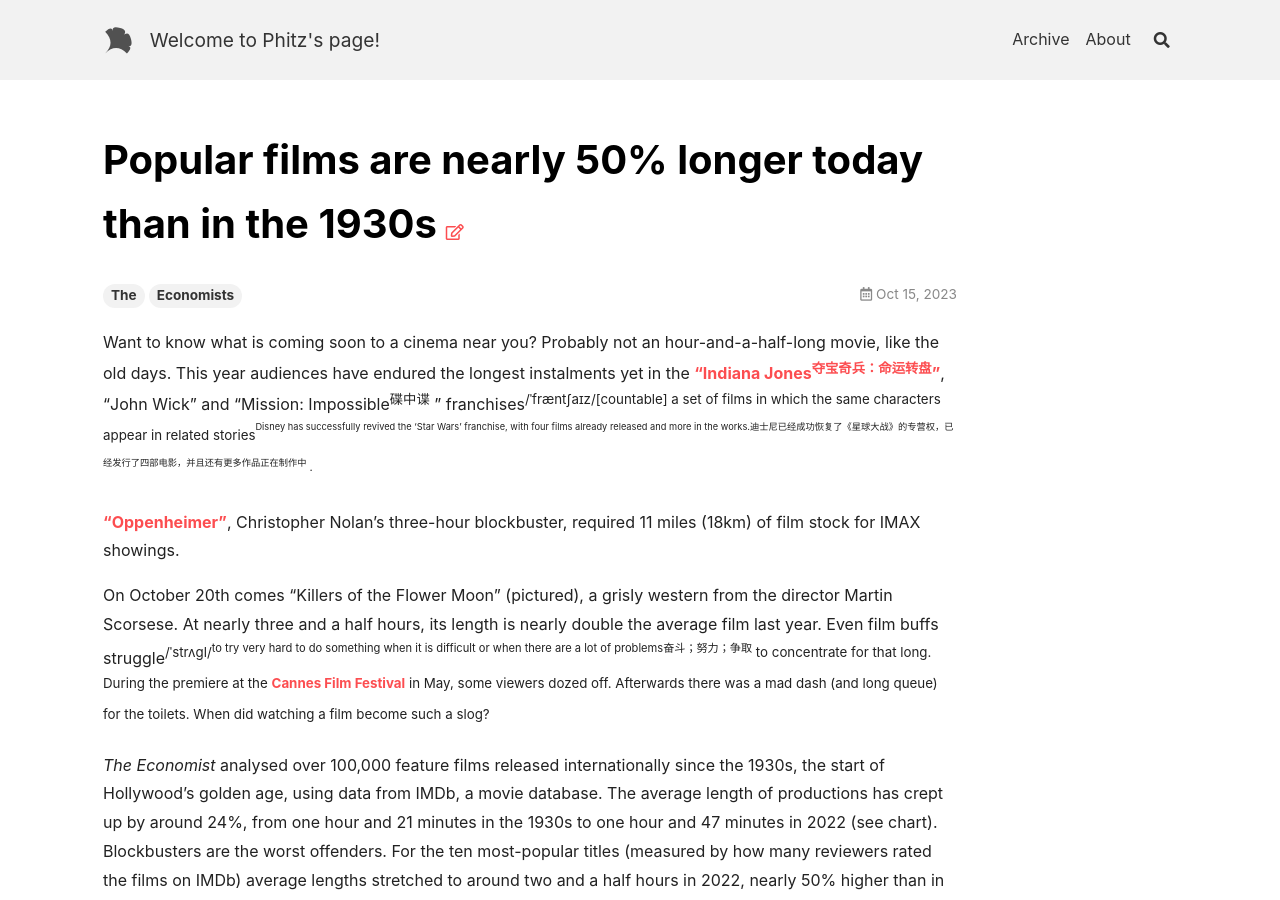
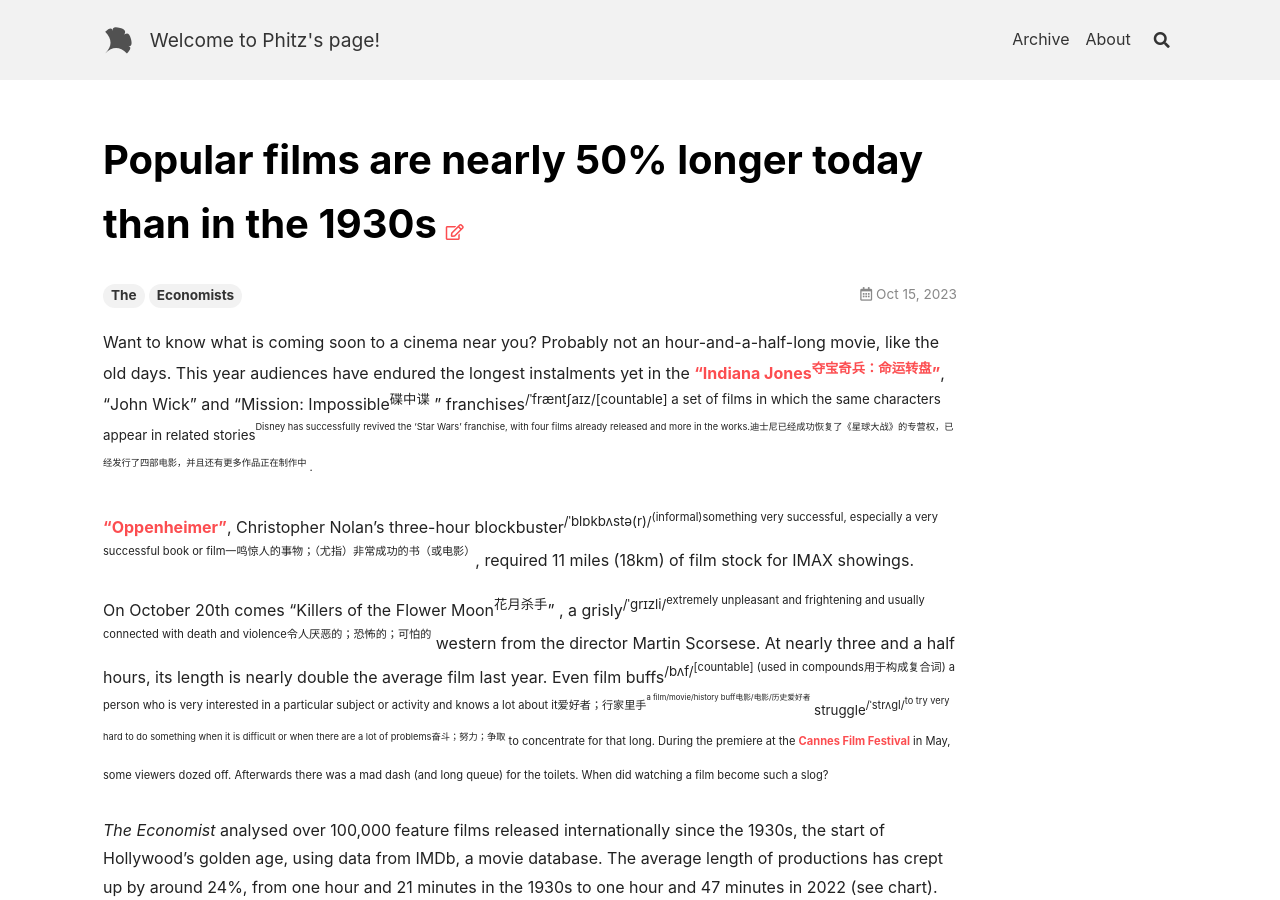
Before and after one commit to Fi-tz/Fi-tz, a Jekyll site: the page built from _posts/2023-10-15-ancient.md, in a window 1280 px wide and 900 px high. Built offline with Jekyll 4.4.1, drawn with Linux system fonts in a browser that asks for light colours; nearby versions of some CDN libraries.

Commit message:
Update 2023-10-15-ancient.md

```diff
--- a/_posts/2023-10-15-ancient.md
+++ b/_posts/2023-10-15-ancient.md
@@ -5,9 +5,9 @@ tags: The Economists
 
 Want to know what is coming soon to a cinema near you? Probably not an hour-and-a-half-long movie, like the old days. This year audiences have endured the longest instalments yet in the [“Indiana Jones<sup>夺宝奇兵：命运转盘</sup>”](https://www.economist.com/culture/2023/06/29/the-secrets-of-indiana-jones), “John Wick” and “Mission: Impossible<sup>碟中谍</sup> ” franchises<sup>/ˈfræntʃaɪz/[countable] a set of films in which the same characters appear in related stories<sup><sup>Disney has successfully revived the ‘Star Wars’ franchise, with four films already released and more in the works.迪士尼已经成功恢复了《星球大战》的专营权，已经发行了四部电影，并且还有更多作品正在制作中</sup> .
 
-[“Oppenheimer”](https://www.economist.com/culture/2023/07/14/realism-with-oppenheimer-or-escapism-with-barbie), Christopher Nolan’s three-hour blockbuster, required 11 miles (18km) of film stock for IMAX showings.
+[“Oppenheimer”](https://www.economist.com/culture/2023/07/14/realism-with-oppenheimer-or-escapism-with-barbie), Christopher Nolan’s three-hour blockbuster<sup>/ˈblɒkbʌstə(r)/</sup><sup><sup>(informal)something very successful, especially a very successful book or film一鸣惊人的事物；（尤指）非常成功的书（或电影）</sup></sup>, required 11 miles (18km) of film stock for IMAX showings.
 
-On October 20th comes “Killers of the Flower Moon” (pictured), a grisly western from the director Martin Scorsese. At nearly three and a half hours, its length is nearly double the average film last year. Even film buffs struggle<sup>/ˈstrʌɡl/<sup>to try very hard to do something when it is difficult or when there are a lot of problems奋斗；努力；争取</sup> to concentrate for that long. During the premiere at the [Cannes Film Festival](https://www.economist.com/culture/2023/05/30/anatomy-of-a-fall-a-riveting-whodunnit-wins-at-cannes) in May, some viewers dozed off. Afterwards there was a mad dash (and long queue) for the toilets. When did watching a film become such a slog?
+On October 20th comes “Killers of the Flower Moon<sup>花月杀手</sup>” , a grisly<sup>/ˈɡrɪzli/<sup>extremely unpleasant and frightening and usually connected with death and violence令人厌恶的；恐怖的；可怕的</sup></sup> western from the director Martin Scorsese. At nearly three and a half hours, its length is nearly double the average film last year. Even film buffs<sup>/bʌf/<sup>[countable] (used in compounds用于构成复合词) a person who is very interested in a particular subject or activity and knows a lot about it爱好者；行家里手<sup><sup>a film/movie/history buff电影/电影/历史爱好者</sup></sup></sup> struggle<sup>/ˈstrʌɡl/<sup>to try very hard to do something when it is difficult or when there are a lot of problems奋斗；努力；争取</sup> to concentrate for that long. During the premiere at the [Cannes Film Festival](https://www.economist.com/culture/2023/05/30/anatomy-of-a-fall-a-riveting-whodunnit-wins-at-cannes) in May, some viewers dozed off. Afterwards there was a mad dash (and long queue) for the toilets. When did watching a film become such a slog?
 
 *The Economist* analysed over 100,000 feature films released internationally since the 1930s, the start of Hollywood’s golden age, using data from IMDb, a movie database. The average length of productions has crept up by around 24%, from one hour and 21 minutes in the 1930s to one hour and 47 minutes in 2022 (see chart). Blockbusters are the worst offenders. For the ten most-popular titles (measured by how many reviewers rated the films on IMDb) average lengths stretched to around two and a half hours in 2022, nearly 50% higher than in the 1930s.
 
```
